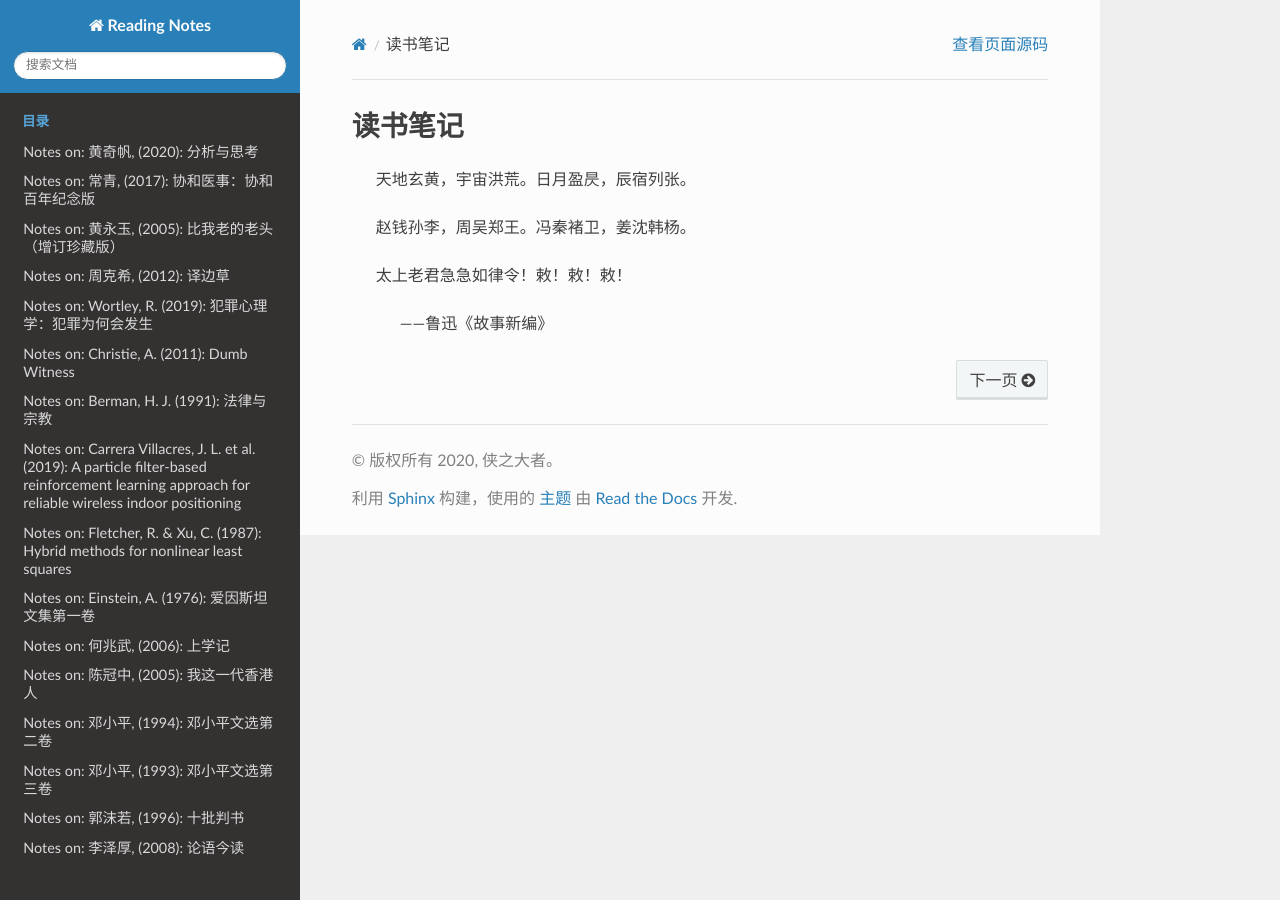
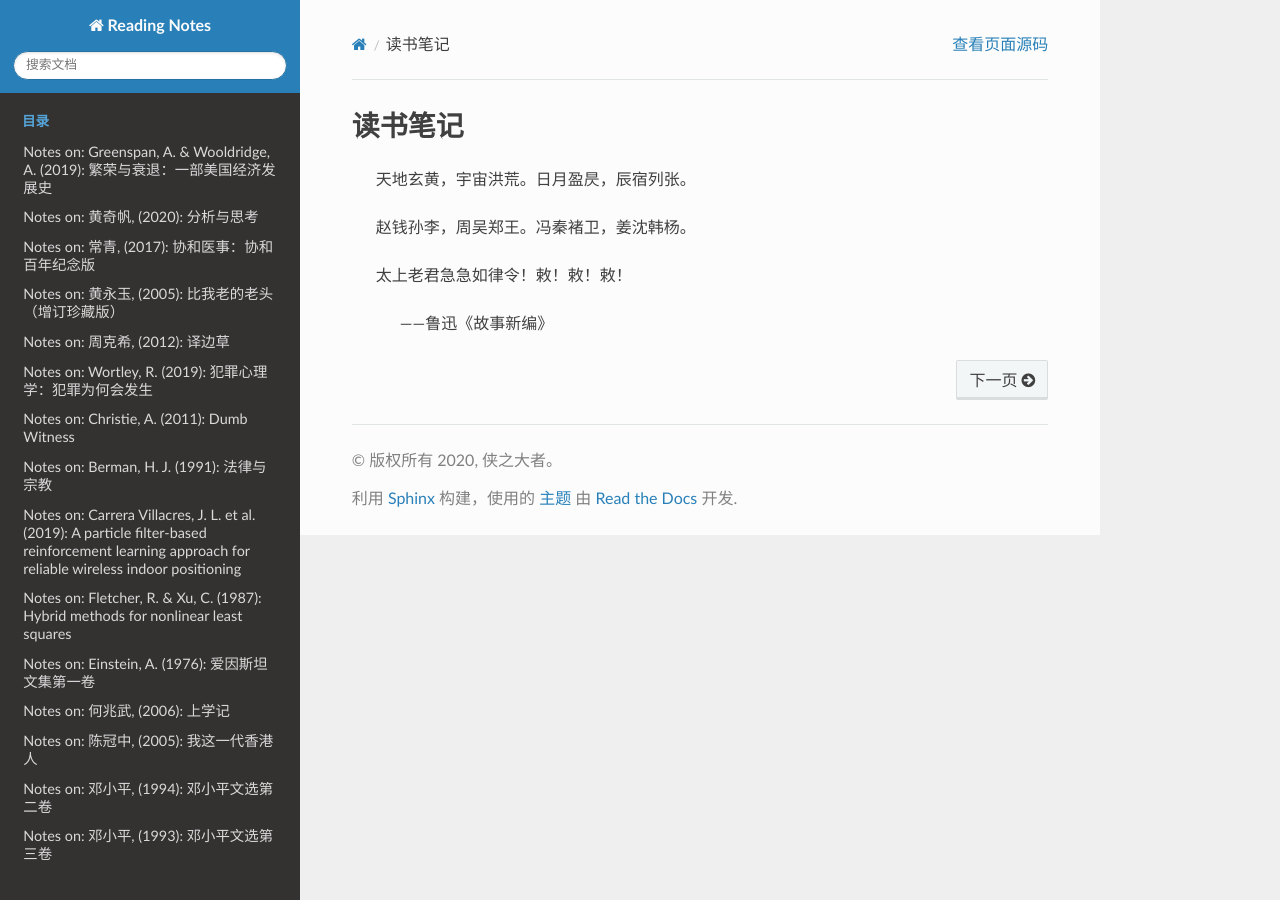
Before and after one commit to ufengger/bibtex-all, a Sphinx documentation site: the page built from docs/index.rst, in a window 1280 px wide. Built offline with Sphinx 7.4.7 and the Read the Docs theme 2.0.0, drawn with Linux system fonts in a browser that asks for light colours.

Commit message:
add note

```diff
--- a/docs/index.rst
+++ b/docs/index.rst
@@ -19,6 +19,7 @@
    :hidden:
    :caption: 目录
 
+   Greenspan_繁荣与衰退_2019.rst
    黄奇帆_分析与思考_2020.rst
    常青_协和医事_2017.rst
    黄永玉_比我老的老头_增订珍藏版_2005.rst
```
